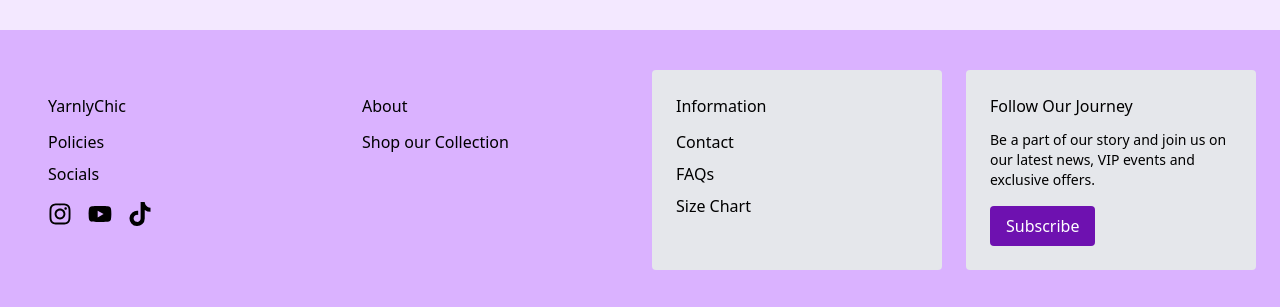
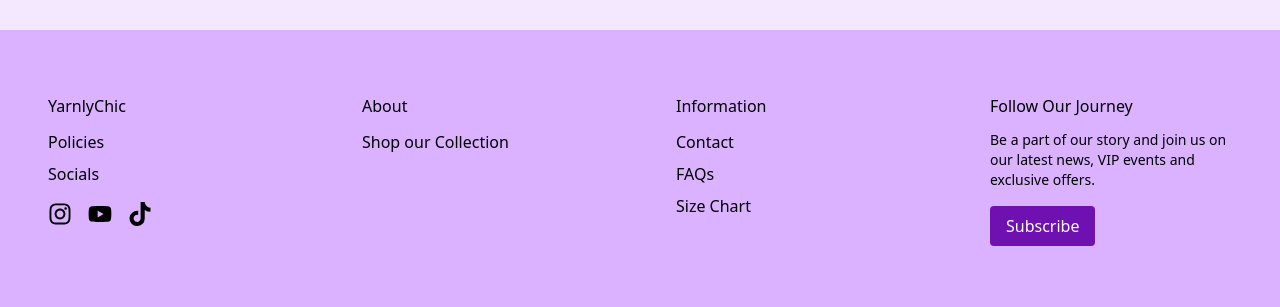
Before and after one commit to deeoloo/yarnly_chic, a React (Vite) app in the folder client/: page / in a window 1280 px wide. Shown: the part 1474-1781 px from the top of the page. Built offline with nearby package versions, Linux system fonts and the light colour scheme; no server answers.

Commit message:
adding colors

```diff
--- a/client/src/components/ProductCard.jsx
+++ b/client/src/components/ProductCard.jsx
@@ -20,7 +20,7 @@ function ProductCard({
 
             <div className="p-3 text-center">
                 <Link state={{product}} to={`/product/${name}`}>
-                    <h2 className="text-base sm:text-lg-purple-500 truncate hover:underline">
+                    <h2 className="text-base sm:text-lg text-purple-500 truncate hover:underline">
                         {name}
                     </h2>
                 </Link>
--- a/client/src/pages/Footer.jsx
+++ b/client/src/pages/Footer.jsx
@@ -37,7 +37,7 @@ const Footer = () => {
         </div>
 
 
-        <div className="bg-gray-200 p-6 rounded">
+        <div className="p-6">
           <Link to="/information" className="text-lg-purple-300 mb-3 inline-block hover:underline">
             Information
           </Link>
@@ -49,7 +49,7 @@ const Footer = () => {
         </div>
 
 
-        <div className="bg-gray-200 p-6 rounded">
+        <div className="p-6">
           <Link to="/follow-our-journey" className="text-lg-purple-300 mb-3 inline-block hover:underline">
             Follow Our Journey
           </Link>
```
